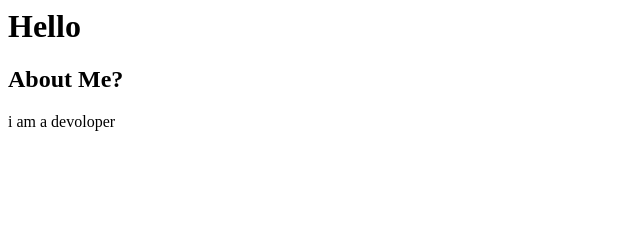
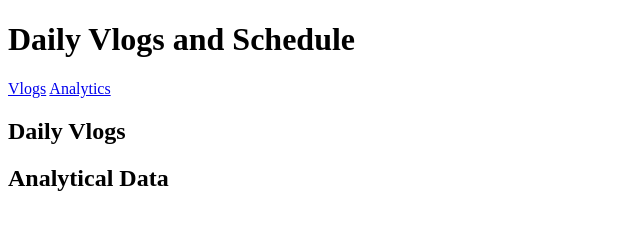
Before and after one commit to ayush29492/MyWebsite, a plain HTML site: page index.html in a window 1280 px wide. Shown: the whole page, without its empty margins (0-640 px from the left). Drawn offline with Linux system fonts and the light colour scheme.

Commit message:
Update index.html

```diff
--- a/index.html
+++ b/index.html
@@ -1,14 +1,30 @@
-<html>
-	<h1>
-		Hello
-	</h1>
-	<body>
-		<h2>
-			About Me?
-		</h2>
-		<p>
-			i am a devoloper
-		</p>
-	</body>
+<!DOCTYPE html>
+<html lang="en">
+<head>
+    <meta charset="UTF-8">
+    <meta name="viewport" content="width=device-width, initial-scale=1.0">
+    <title>My Daily Vlog</title>
+    <link rel="stylesheet" href="style.css">
+</head>
+<body>
+    <header>
+        <h1>Daily Vlogs and Schedule</h1>
+        <nav>
+            <a href="#vlogs">Vlogs</a>
+            <a href="#analytics">Analytics</a>
+        </nav>
+    </header>
 
+    <section id="vlogs">
+        <h2>Daily Vlogs</h2>
+        <div id="vlog-posts"></div>
+    </section>
+
+    <section id="analytics">
+        <h2>Analytical Data</h2>
+        <div id="analytics-data"></div>
+    </section>
+
+    <script src="script.js"></script>
+</body>
 </html>
```
